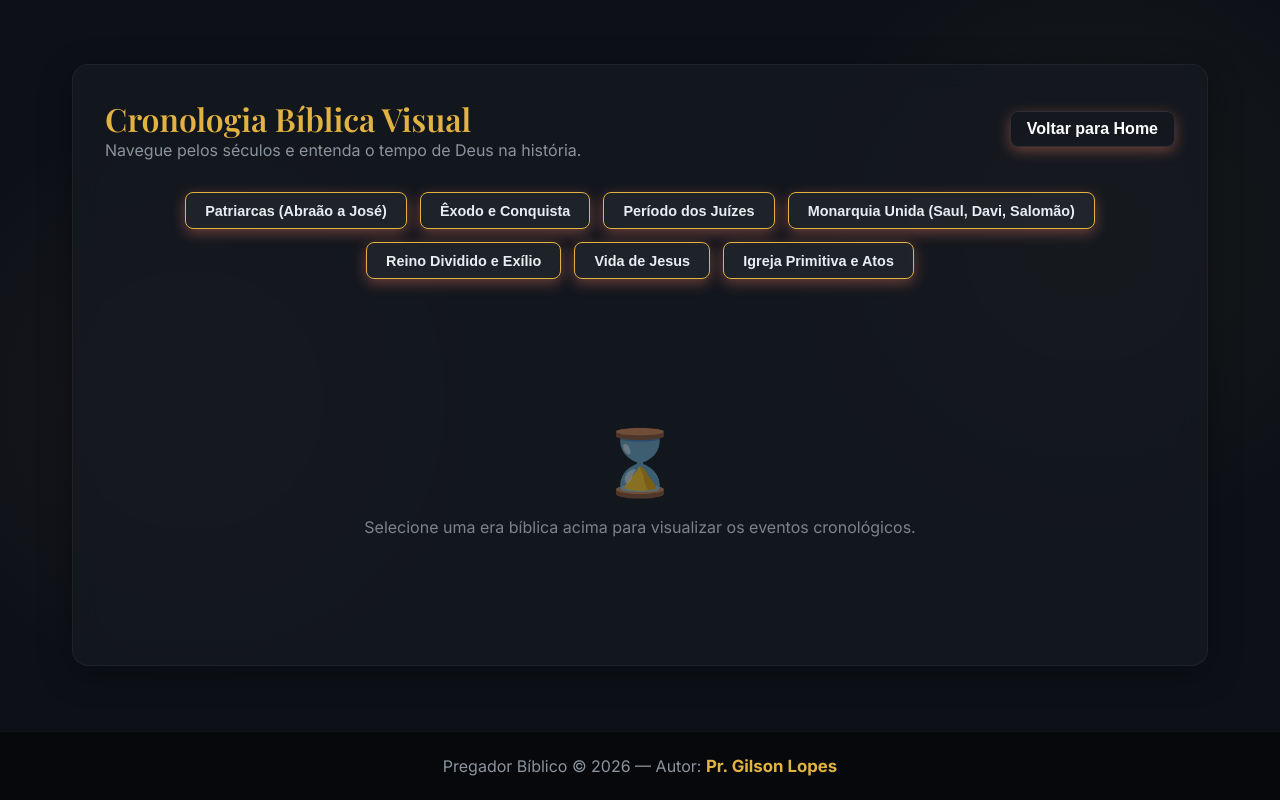
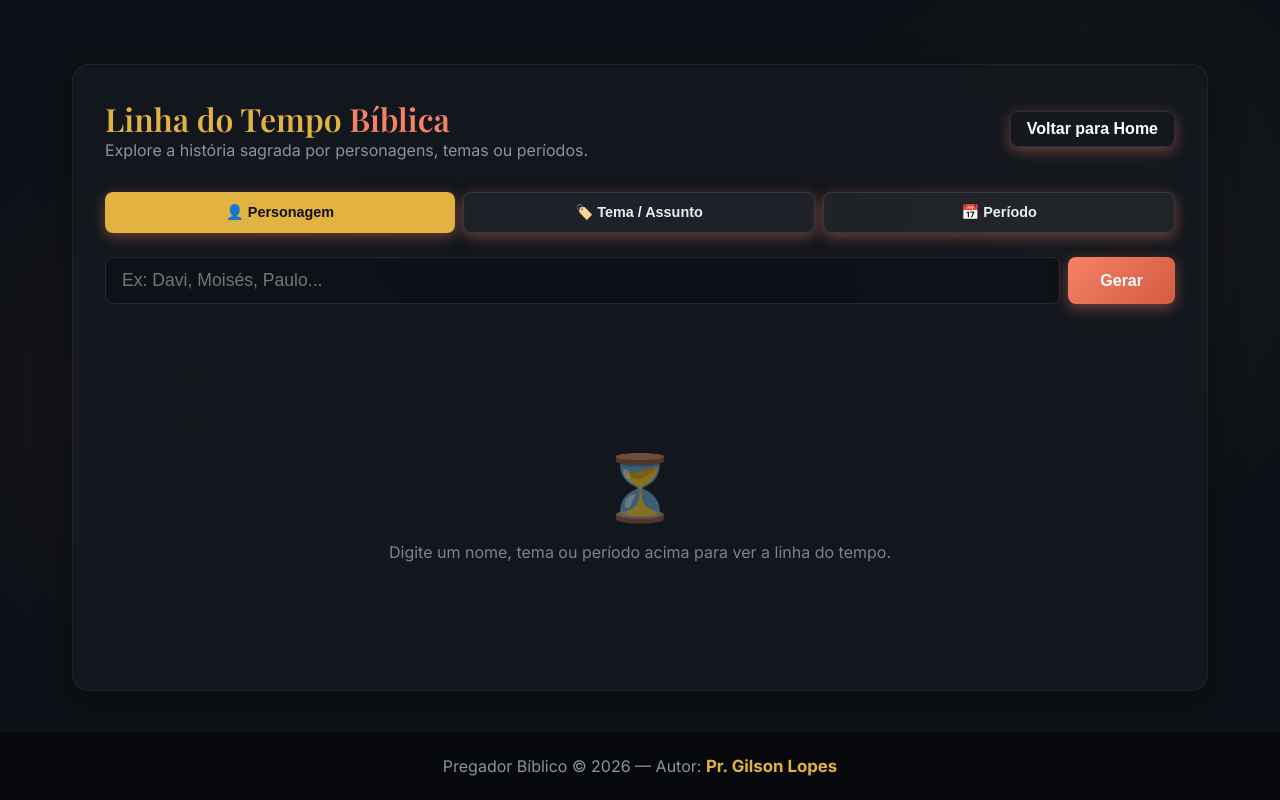
Before and after one commit to prgilsonlopes6-cmyk/pregador-biblico-app, a Next.js app: page /cronologia in a window 1280 px wide. Built offline with nearby package versions, Linux system fonts and the light colour scheme; a web font is replaced by a local one.

Commit message:
Implement dynamic Timeline feature with AI

```diff
--- a/src/app/cronologia/page.tsx
+++ b/src/app/cronologia/page.tsx
@@ -7,33 +7,31 @@ interface TimelineEvent {
   date: string;
   title: string;
   description: string;
-  characters: string[];
-  significance: string;
+  verses: string;
 }
 
 interface TimelineData {
-  era: string;
+  title: string;
   summary: string;
   events: TimelineEvent[];
 }
 
-const ERAS = [
-  "Patriarcas (Abraão a José)",
-  "Êxodo e Conquista",
-  "Período dos Juízes",
-  "Monarquia Unida (Saul, Davi, Salomão)",
-  "Reino Dividido e Exílio",
-  "Vida de Jesus",
-  "Igreja Primitiva e Atos"
+const CATEGORIES = [
+  { id: 'personagem', label: '👤 Personagem', placeholder: 'Ex: Davi, Moisés, Paulo...' },
+  { id: 'tema', label: '🏷️ Tema / Assunto', placeholder: 'Ex: Fé, Salvação, Alianças...' },
+  { id: 'periodo', label: '📅 Período', placeholder: 'Ex: Êxodo, Reino de Israel, Babilônia...' },
 ];
 
 export default function CronologiaBiblica() {
-  const [selectedEra, setSelectedEra] = useState('');
+  const [activeCategory, setActiveCategory] = useState('personagem');
+  const [searchQuery, setSearchQuery] = useState('');
   const [data, setData] = useState<TimelineData | null>(null);
   const [isLoading, setIsLoading] = useState(false);
 
-  const fetchTimeline = async (era: string) => {
-    setSelectedEra(era);
+  const fetchTimeline = async (e?: React.FormEvent) => {
+    if (e) e.preventDefault();
+    if (!searchQuery.trim()) return;
+
     setIsLoading(true);
     setData(null);
 
@@ -41,18 +39,21 @@ export default function CronologiaBiblica() {
       const res = await fetch('/api/cronologia', {
         method: 'POST',
         headers: { 'Content-Type': 'application/json' },
-        body: JSON.stringify({ era }),
+        body: JSON.stringify({
+          query: searchQuery,
+          category: activeCategory
+        }),
       });
 
       if (res.ok) {
         const result = await res.json();
         setData(result);
       } else {
-        alert('Erro ao carregar cronologia.');
+        alert('Erro ao carregar cronologia. Verifique sua conexão ou tente outro termo.');
       }
     } catch (err) {
       console.error(err);
-      alert('Erro de conexão.');
+      alert('Erro de conexão ao servidor.');
     } finally {
       setIsLoading(false);
     }
@@ -60,82 +61,104 @@ export default function CronologiaBiblica() {
 
   return (
     <div className="glass-panel" style={{ marginTop: '2rem' }}>
-      <div style={{ display: 'flex', justifyContent: 'space-between', alignItems: 'center', marginBottom: '2rem' }}>
+      <div style={{ display: 'flex', justifyContent: 'space-between', alignItems: 'center', marginBottom: '2rem', flexWrap: 'wrap', gap: '1rem' }}>
         <div>
-           <h1 className="text-gold">Cronologia Bíblica Visual</h1>
-           <p style={{ color: 'var(--text-secondary)' }}>Navegue pelos séculos e entenda o tempo de Deus na história.</p>
+           <h1 className="text-gold">Linha do Tempo <span className="text-accent">Bíblica</span></h1>
+           <p style={{ color: 'var(--text-secondary)' }}>Explore a história sagrada por personagens, temas ou períodos.</p>
         </div>
         <Link href="/">
           <button className="btn-primary" style={{ padding: '0.5rem 1rem', background: 'transparent', border: '1px solid var(--border-color)' }}>Voltar para Home</button>
         </Link>
       </div>
 
-      <div style={{ display: 'flex', flexWrap: 'wrap', gap: '0.8rem', marginBottom: '3rem', justifyContent: 'center' }}>
-        {ERAS.map(era => (
+      {/* Seletor de Categoria */}
+      <div style={{ display: 'flex', gap: '0.5rem', marginBottom: '1.5rem', flexWrap: 'wrap' }}>
+        {CATEGORIES.map(cat => (
           <button
-            key={era}
-            onClick={() => fetchTimeline(era)}
+            key={cat.id}
+            onClick={() => {
+              setActiveCategory(cat.id);
+              setSearchQuery('');
+              setData(null);
+            }}
             className="btn-primary"
             style={{
-              background: selectedEra === era ? 'var(--gold-accent)' : 'rgba(255,255,255,0.05)',
-              color: selectedEra === era ? '#111' : 'var(--text-primary)',
-              border: '1px solid var(--gold-accent)',
+              flex: 1,
+              minWidth: '150px',
+              background: activeCategory === cat.id ? 'var(--gold-accent)' : 'rgba(255,255,255,0.05)',
+              color: activeCategory === cat.id ? '#111' : 'var(--text-primary)',
+              border: activeCategory === cat.id ? 'none' : '1px solid rgba(255,255,255,0.1)',
               fontSize: '0.9rem',
-              padding: '0.6rem 1.2rem'
+              padding: '0.7rem'
             }}
           >
-            {era}
+            {cat.label}
           </button>
         ))}
       </div>
 
+      {/* Barra de Busca */}
+      <form onSubmit={fetchTimeline} style={{ display: 'flex', gap: '0.5rem', marginBottom: '3rem' }}>
+        <input
+          type="text"
+          className="input-field"
+          style={{ flex: 1, fontSize: '1.1rem' }}
+          placeholder={CATEGORIES.find(c => c.id === activeCategory)?.placeholder}
+          value={searchQuery}
+          onChange={(e) => setSearchQuery(e.target.value)}
+        />
+        <button
+          type="submit"
+          className="btn-primary"
+          disabled={isLoading || !searchQuery.trim()}
+          style={{ padding: '0 2rem' }}
+        >
+          {isLoading ? '...' : 'Gerar'}
+        </button>
+      </form>
+
       {isLoading && (
         <div style={{ textAlign: 'center', padding: '4rem' }}>
           <div className="loader" style={{ margin: '0 auto 1rem' }}></div>
-          <p>Consultando registros históricos com a IA...</p>
+          <p>Organizando a cronologia com a IA...</p>
         </div>
       )}
 
       {data && (
         <div style={{ animation: 'fadeIn 0.5s ease-in' }}>
           <div className="glass-panel" style={{ background: 'rgba(227, 179, 65, 0.05)', border: '1px solid rgba(227, 179, 65, 0.2)', marginBottom: '3rem', textAlign: 'center' }}>
-            <h2 className="text-gold" style={{ marginBottom: '0.5rem' }}>{data.era}</h2>
-            <p style={{ maxWidth: '800px', margin: '0 auto', fontSize: '1.1rem', lineHeight: '1.6' }}>{data.summary}</p>
+            <h2 className="text-gold" style={{ marginBottom: '0.5rem', fontSize: '2rem' }}>{data.title}</h2>
+            <p style={{ maxWidth: '800px', margin: '0 auto', fontSize: '1.1rem', lineHeight: '1.6', color: 'var(--text-secondary)' }}>{data.summary}</p>
           </div>
 
-          <div style={{ position: 'relative', paddingLeft: '2rem', borderLeft: '2px solid var(--gold-accent)', marginLeft: '1rem' }}>
+          <div style={{ position: 'relative', paddingLeft: '2.5rem', borderLeft: '2px solid var(--gold-accent)', marginLeft: '1rem' }}>
             {data.events.map((event, index) => (
               <div key={index} style={{ marginBottom: '3rem', position: 'relative' }}>
                 {/* Timeline Dot */}
                 <div style={{
                   position: 'absolute',
-                  left: '-2.6rem',
+                  left: '-3.15rem',
                   top: '0.5rem',
-                  width: '1.2rem',
-                  height: '1.2rem',
+                  width: '1.3rem',
+                  height: '1.3rem',
                   borderRadius: '50%',
                   background: 'var(--gold-accent)',
-                  boxShadow: '0 0 10px var(--gold-accent)'
+                  boxShadow: '0 0 15px var(--gold-accent)',
+                  border: '3px solid #111'
                 }}></div>
 
-                <div className="glass-panel" style={{ background: 'rgba(255,255,255,0.03)', padding: '1.5rem' }}>
-                  <div style={{ display: 'flex', justifyContent: 'space-between', alignItems: 'flex-start', marginBottom: '1rem' }}>
+                <div className="glass-panel" style={{ background: 'rgba(255,255,255,0.03)', padding: '1.5rem', border: '1px solid rgba(255,255,255,0.05)' }}>
+                  <div style={{ display: 'flex', justifyContent: 'space-between', alignItems: 'center', marginBottom: '1rem', flexWrap: 'wrap', gap: '0.5rem' }}>
                     <span style={{ background: 'var(--gold-accent)', color: '#111', padding: '0.2rem 0.8rem', borderRadius: '4px', fontWeight: 'bold', fontSize: '0.9rem' }}>
                       {event.date}
                     </span>
-                    <h3 className="text-accent" style={{ margin: 0, fontSize: '1.4rem' }}>{event.title}</h3>
+                    <span style={{ fontSize: '0.9rem', color: 'var(--accent-color)', fontWeight: '600' }}>
+                      📖 {event.verses}
+                    </span>
                   </div>
 
-                  <p style={{ lineHeight: '1.6', marginBottom: '1rem' }}>{event.description}</p>
-
-                  <div style={{ display: 'grid', gridTemplateColumns: '1fr 1fr', gap: '1rem' }}>
-                    <div style={{ fontSize: '0.9rem', color: 'var(--text-secondary)' }}>
-                      <strong style={{ color: 'var(--text-primary)' }}>Personagens:</strong> {event.characters.join(', ')}
-                    </div>
-                    <div style={{ fontSize: '0.9rem', fontStyle: 'italic', borderLeft: '2px solid rgba(247, 129, 102, 0.3)', paddingLeft: '1rem' }}>
-                      <strong style={{ color: 'var(--accent-color)' }}>Significância:</strong> {event.significance}
-                    </div>
-                  </div>
+                  <h3 style={{ margin: '0 0 0.8rem 0', fontSize: '1.5rem', color: '#fff' }}>{event.title}</h3>
+                  <p style={{ lineHeight: '1.7', color: 'var(--text-secondary)', margin: 0 }}>{event.description}</p>
                 </div>
               </div>
             ))}
@@ -145,15 +168,15 @@ export default function CronologiaBiblica() {
 
       {!data && !isLoading && (
         <div style={{ padding: '6rem', textAlign: 'center', opacity: 0.5 }}>
-          <div style={{ fontSize: '4rem', marginBottom: '1rem' }}>⌛</div>
-          <p>Selecione uma era bíblica acima para visualizar os eventos cronológicos.</p>
+          <div style={{ fontSize: '4rem', marginBottom: '1rem' }}>⏳</div>
+          <p>Digite um nome, tema ou período acima para ver a linha do tempo.</p>
         </div>
       )}
 
       <style jsx>{`
         @keyframes fadeIn {
-          from { opacity: 0; transform: translateX(-10px); }
-          to { opacity: 1; transform: translateX(0); }
+          from { opacity: 0; transform: translateY(10px); }
+          to { opacity: 1; transform: translateY(0); }
         }
         .loader {
           border: 4px solid rgba(227, 179, 65, 0.1);
```
Also changed, not shown: src/app/api/cronologia/route.ts (+43 -35 lines).
